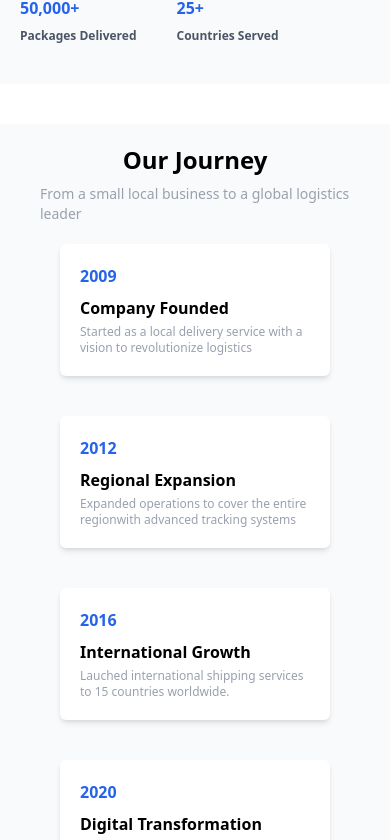
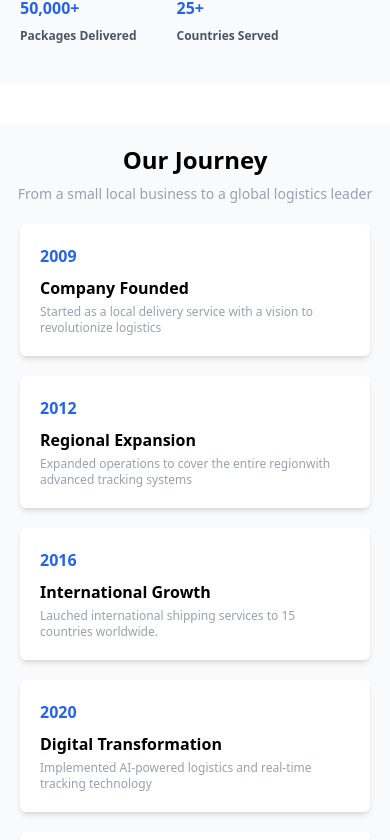
Before and after one commit to webfyredev/SwiftEase, a React (Vite) app: page /about in a window 390 px wide. Shown: the part 1519-2359 px from the top of the page. Built offline with nearby package versions, Linux system fonts and the light colour scheme.

Commit message:
Adjustment to the view responsiveness

```diff
--- a/src/components/history.jsx
+++ b/src/components/history.jsx
@@ -35,14 +35,14 @@ export default function History(){
     ]
     return(
         <>
-            <div className="w-full h-auto bg-[#F9FAFB] mt-10 flex flex-col items-center py-5 px-10">
+            <div className="w-full h-auto bg-[#F9FAFB] mt-10 flex flex-col items-center py-5 lg:px-10">
                 <motion.h2 {...scrollUp} className="font-bold text-2xl">
                     Our Journey
                 </motion.h2>
-                <motion.p {...scrollUpDelay} className="text-sm text-gray-400 mt-2">
+                <motion.p {...scrollUpDelay} className="text-sm text-gray-400 mt-2 text-center">
                     From a small local business to a global logistics leader
                 </motion.p>
-                <motion.div {...scrollLeft} className="w-full h-auto grid grid-cols-1 sm:grid-cols-1 md:grid-cols-2 lg:grid-cols-3 gap-5 p-5">
+                <motion.div {...scrollLeft} className="w-full h-auto grid grid-cols-1 sm:grid-cols-1 md:grid-cols-2 lg:grid-cols-3 md:gap-5 p-5">
                     {history_details.map((details) =>(
                         <motion.div {...cardHover} className="p-5 shadow-md rounded-md mb-5 bg-white">
                             <p className="font-bold text-[#2563EB]">
--- a/src/components/services.jsx
+++ b/src/components/services.jsx
@@ -52,7 +52,7 @@ export default function Services(){
                 </motion.p>
                 <div className='w-full grid grid-cols-1 sm:grid-cols-1 md:grid-cols-2 lg:grid-cols-3 p-5 gap-5'>
                     {service.map((service) =>(
-                        <motion.div {...scrollLeft} {...cardHover} className='flex flex-col p-5 shadow-md w-full'>
+                        <motion.div {...scrollLeft} {...cardHover} className='flex flex-col p-5 shadow-md w-full mb-5'>
                             <img src={service.image} className='w-full h-full object-cover'/>
                             <h3 className='my-2 text-blue-500 font-semibold'>
                                 {service.title}
--- a/src/components/tracking.jsx
+++ b/src/components/tracking.jsx
@@ -34,7 +34,7 @@ export default function Tracking(){
                     <p className="text-gray-500 text-sm mt-5">
                         Quick access to recent shipments
                     </p>
-                    <div className="w-auto grid grid-cols-2 sm:grid-cols-2 md:grid-cols-3 lg:grid-cols-3 gap-5 mt-5">
+                    <div className="w-auto h-auto grid grid-cols-2 sm:grid-cols-2 md:grid-cols-3 lg:grid-cols-3 gap-5 my-5">
                         {track_codes.map((codes) =>(
                             <motion.div {...cardHover} key={codes.id} className="font-semibold w-35 h-9 text-center flex items-center justify-center rounded-md text-xs bg-[#DBEAFE] text-[#2563EB]">
                                 {codes.code}
--- a/src/pages/contacts.jsx
+++ b/src/pages/contacts.jsx
@@ -68,32 +68,32 @@ export default function Contacts(){
                         <div className="w-full h-auto md:flex md:flex-row md:justify-between md:items-center mb-5">
                             <div className="flex flex-col md:w-[48%] w-full md:h-15 h-17 mb-3 md:mb-0">
                                 <label htmlFor="" className="text-xs text-gray-700 font-semibold mb-1">Full Name *</label>
-                                <input type="text" placeholder="Enter your full name" className="w-full h-full rounded-sm px-3 text-[13px] text-gray-500 outline-none border-1 border-gray-300 bg-white"/>
+                                <input type="text" placeholder="Enter your full name" className="w-full h-full rounded-sm px-3 text-[13px] text-gray-500 outline-none border-1 border-gray-300 hover:border-2 hover:border-blue-200 transition-all bg-white"/>
                             </div>
                             <div className="flex flex-col md:w-[48%] w-full md:h-15 h-17 mb-3 md:mb-0">
                                 <label htmlFor="" className="text-xs text-gray-700 font-semibold mb-1">Email Address *</label>
-                                <input type="text" placeholder="Enter your email" className="w-full h-full rounded-sm px-3 text-[13px] text-gray-500 outline-none border-1 border-gray-300 bg-white"/>
+                                <input type="text" placeholder="Enter your email" className="w-full h-full rounded-sm px-3 text-[13px] text-gray-500 outline-none border-1 border-gray-300 hover:border-2 hover:border-blue-200 transition-all bg-white"/>
                             </div>
 
                         </div>
                         <div className="w-full h-auto md:flex md:flex-row md:justify-between md:items-center mb-5">
                             <div className="flex flex-col md:w-[48%] w-full md:h-15 h-17 mb-3 md:mb-0">
                                 <label htmlFor="" className="text-xs text-gray-700 font-semibold mb-1">Phone Number</label>
-                                <input type="text" placeholder="Enter your phone number" className="w-full h-full rounded-sm px-3 text-[13px] text-gray-500 outline-none border-1 border-gray-300 bg-white"/>
+                                <input type="text" placeholder="Enter your phone number" className="w-full h-full rounded-sm px-3 text-[13px] text-gray-500 outline-none border-1 border-gray-300 hover:border-2 hover:border-blue-200 transition-all bg-white"/>
                             </div>
                             <div className="flex flex-col md:w-[48%] w-full md:h-15 h-17">
                                 <label htmlFor="" className="text-xs text-gray-700 font-semibold mb-1">Company Name</label>
-                                <input type="text" placeholder="Enter your company name" className="w-full h-full rounded-sm px-3 text-[13px] text-gray-500 outline-none border-1 border-gray-300 bg-white"/>
+                                <input type="text" placeholder="Enter your company name" className="w-full h-full rounded-sm px-3 text-[13px] text-gray-500 outline-none border-1 border-gray-300 hover:border-2 hover:border-blue-200 transition-all bg-white"/>
                             </div>
 
                         </div>
                         <div className="flex flex-col w-full md:h-15 h-17 md:mb-2 mb-3">
                             <label htmlFor="" className="text-xs text-gray-700 font-semibold mb-1">Service Interest</label>
-                            <input type="text" placeholder="Select a service" className="w-full h-full rounded-sm px-3 text-[13px] text-gray-500 outline-none border-1 border-gray-300 bg-white"/>
+                            <input type="text" placeholder="Select a service" className="w-full h-full rounded-sm px-3 text-[13px] text-gray-500 outline-none border-1 border-gray-300 hover:border-2 hover:border-blue-200 transition-all bg-white"/>
                         </div>
                         <div className="flex flex-col w-full h-35 mb-5">
                             <label htmlFor="" className="text-xs text-gray-700 font-semibold mb-1">Message *</label>
-                            <textarea name="" placeholder="Tell us about your logistics needs.." className="w-full h-full rounded-sm p-3 text-[13px] text-gray-500 outline-none border-1 border-gray-300 bg-white"></textarea>
+                            <textarea name="" placeholder="Tell us about your logistics needs.." className="w-full h-full rounded-sm p-3 text-[13px] text-gray-500 outline-none border-1 border-gray-300 hover:border-2 hover:border-blue-200 transition-all bg-white"></textarea>
                         </div>
                         <motion.button {...buttonHover} className="w-full h-12 rounded bg-blue-500 text-white text-sm font-semibold cursor-pointer flex items-center justify-center">
                             <FaPaperPlane  className="mr-1"/>Send Message
```
